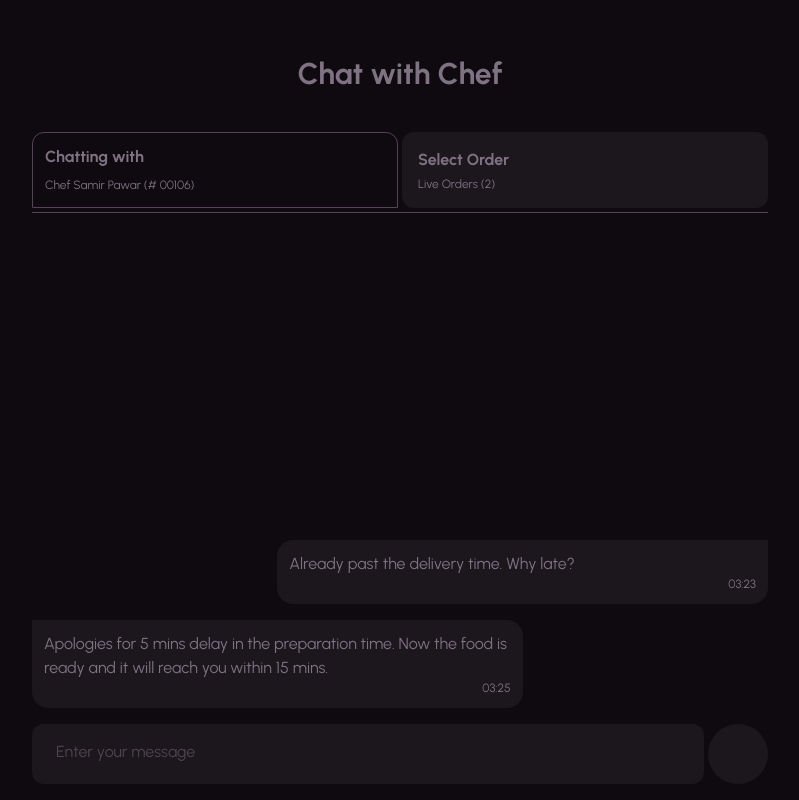
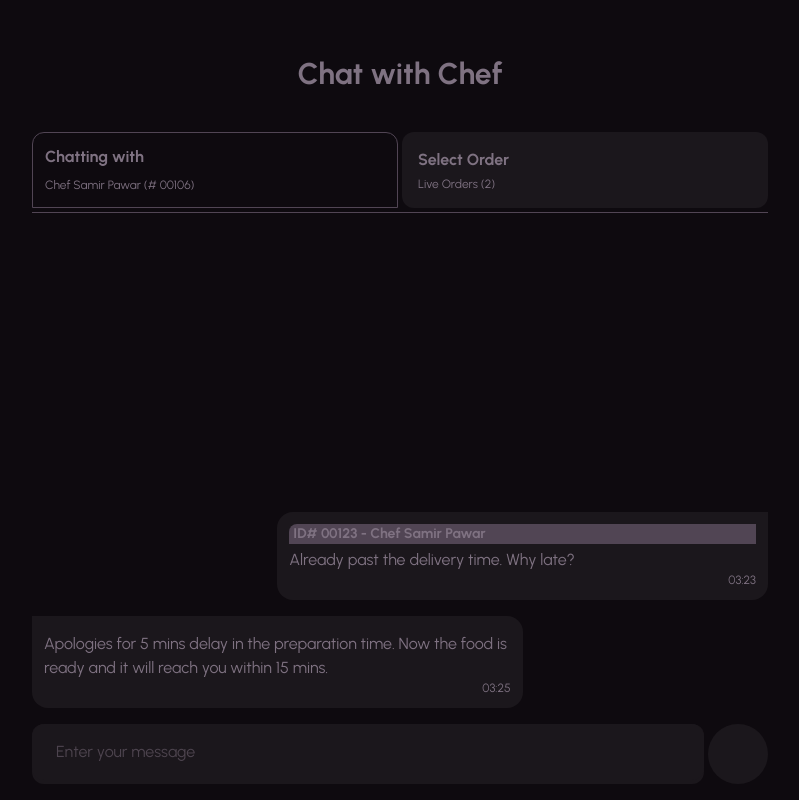
Before and after one commit to johnsonbhaskaran/Food-from-Home, a React (Vite) app: page / in a window 1280 px wide. Shown: the whole page, without its empty margins (240-1039 px from the left). Built offline with nearby package versions, Linux system fonts and the light colour scheme; some icons are missing.

Commit message:
Customer Chat support screen completed

```diff
--- a/src/components/commonComponents/ChatBubbleReceiverLeft.jsx
+++ b/src/components/commonComponents/ChatBubbleReceiverLeft.jsx
@@ -1,7 +1,9 @@
 const ChatBubbleReceiverLeft = ({ title, text, time }) => {
   return (
     <div className='bg-brand-fore-dark mb-4 p-3 rounded-2xl rounded-tl-none w-2/3'>
-      <div className=''>{title}</div>
+      <div className='mb-1 px-1 rounded-tr-lg font-bold bg-brand-text-dark text-brand-text-light text-sm center'>
+        {title}
+      </div>
       <div className=''>{text}</div>
       <div className='text-xs text-right'>{time}</div>
     </div>
--- a/src/components/commonComponents/ChatBubbleSenderRight.jsx
+++ b/src/components/commonComponents/ChatBubbleSenderRight.jsx
@@ -1,7 +1,9 @@
 const ChatBubbleSenderRight = ({ title, text, time }) => {
   return (
     <div className='bg-brand-fore-dark ms-auto mb-4 p-3 rounded-2xl rounded-tr-none w-2/3'>
-      <div className=''>{title}</div>
+      <div className='mb-1 px-1 rounded-tl-lg font-bold bg-brand-text-dark text-brand-text-light text-sm center'>
+        {title}
+      </div>
       <div className=''>{text}</div>
       <div className='text-xs text-right'>{time}</div>
     </div>
--- a/src/pages/customerPages/CustomerChatSupport.jsx
+++ b/src/pages/customerPages/CustomerChatSupport.jsx
@@ -59,7 +59,7 @@ const CustomerChatSupport = () => {
       <div className='bottom-0 absolute inset-x-0 p-4 w-full'>
         {/* Chat Bubble container */}
         <ChatBubbleSenderRight
-          title={""}
+          title={"ID# 00123 - Chef Samir Pawar"}
           text={"Already past the delivery time. Why late?"}
           time={"03:23"}
         />
```
